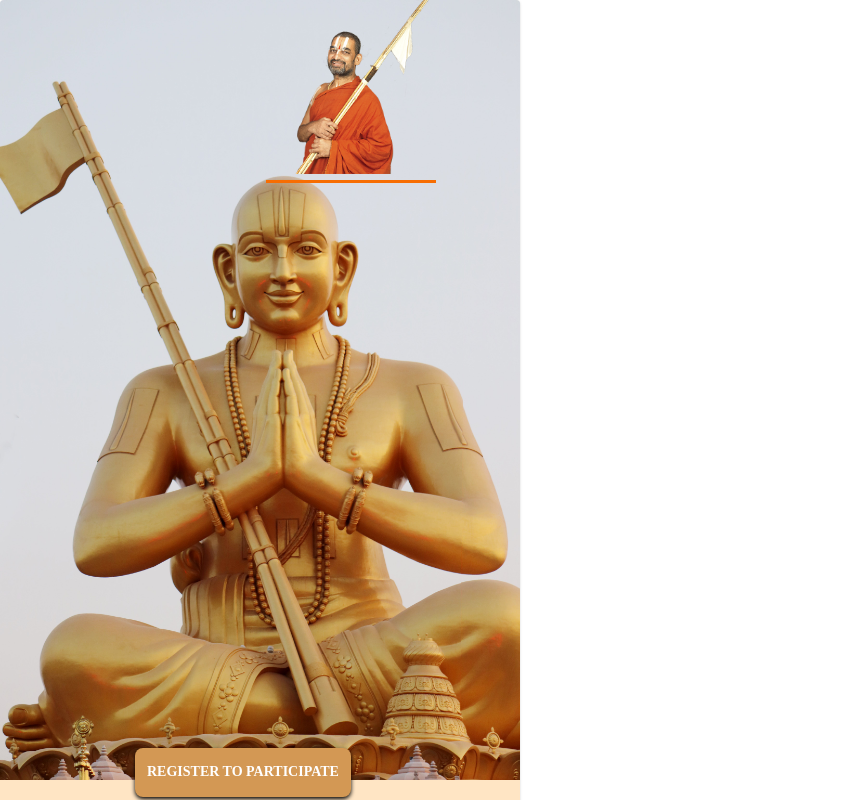
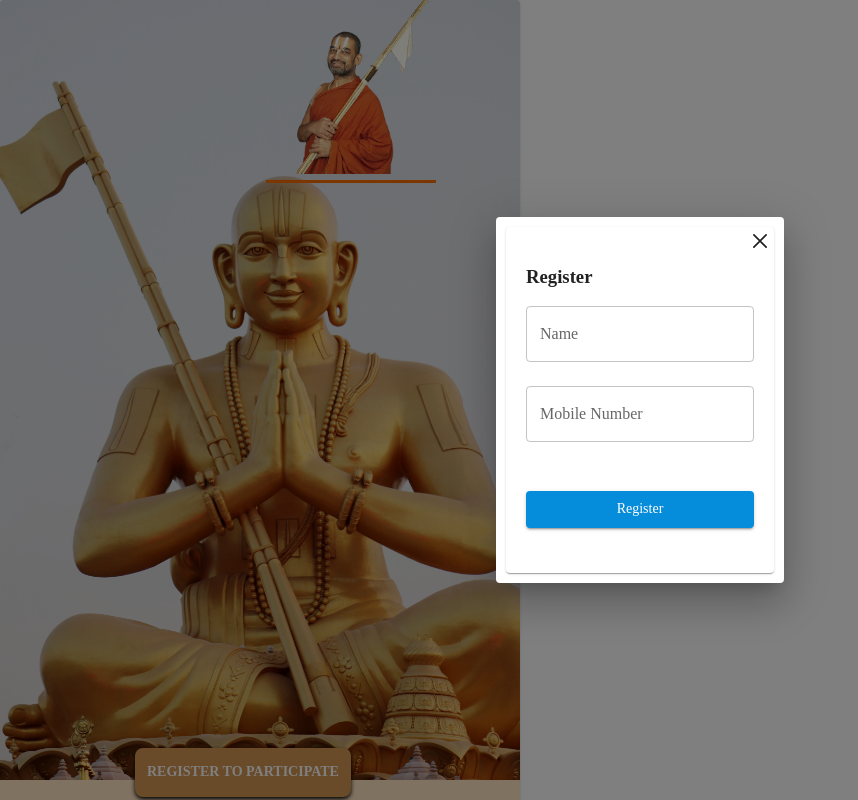
Before and after one commit to Krishna07-developer/Tykoon, a React (Create React App) app: page / in a window 1280 px wide. Shown: the top 800 px of the page, without its empty margins (0-858 px from the left). Built offline with nearby package versions, Linux system fonts and the light colour scheme; a web font is replaced by a local one; what @capgo/capacitor-updater would draw is missing.

Commit message:
Ui changes

```diff
--- a/package.json
+++ b/package.json
@@ -24,7 +24,7 @@
     "react": "^18.2.0",
     "react-color-palette": "^7.1.0",
     "react-dom": "^18.2.0",
-    "react-hook-form": "^7.49.2",
+    "react-hook-form": "^7.50.1",
     "react-icons": "^5.0.1",
     "react-player": "^2.14.1",
     "react-router-dom": "^6.21.1",
--- /dev/null
+++ b/src/api.js
@@ -0,0 +1,21 @@
+export const addNewContact = (async(data) => {
+    return new Promise(async(resolve, reject) => {
+      return new Promise(async(resolve, reject) => {
+        const appUpdateResp = await fetch(`https://www.api.tykoon.io/createSamathaContact`, {
+          "method": "POST",
+          "headers": {
+            "content-type": "application/json",
+            "accept": "application/json"
+          },
+          "body": JSON.stringify(data)
+        }).then((response) => response.json())
+        .then(function(data) {
+          resolve(data)
+        })
+        .catch((error) => {
+          console.log(error)
+          reject(error)
+        })
+      })
+    })
+  })
--- a/src/card-themes/Theme7.jsx
+++ b/src/card-themes/Theme7.jsx
@@ -1,4 +1,4 @@
-import { Button, Box, Paper, Grid,  useMediaQuery, Stack, } from '@mui/material'
+import { Button, Box, Paper, Grid,  useMediaQuery, Stack, Dialog, TextField, Card, } from '@mui/material'
 import { FaUserTie } from "react-icons/fa";
 import { LiaIndustrySolid } from "react-icons/lia";
 import { LuStore } from "react-icons/lu";
@@ -22,7 +22,9 @@ import Instagram from "../assets/instagram.png"
 import Website from "../assets/websiteIcon.png"
 import Call from "../assets/callIcon.png"
 import Email from "../assets/mail.png"
-
+import { useForm } from "react-hook-form"
+import { IoCloseOutline } from "react-icons/io5";
+import {addNewContact} from "../api"
 
 
 
@@ -136,6 +138,11 @@ const HeaderBox = styled(Box)(()=>({
   fontWeight : '700'
 }))
 
+
+const FormCard = styled(Card)(() => ({
+  padding: "20px",
+  maxWidth: '400px'
+}))
 
 
 
@@ -280,16 +287,39 @@ function handleScroll(event) {
 
 
 
+
+
 const Theme7 = (props) => {
-
+  const { register, handleSubmit, reset, formState: { errors } } = useForm();
   const isSmallScreen = useMediaQuery('(max-width : 600px)')
   const [minTimeout, setMinTimeout] = useState(false)
+  const [submitted, setSubmitted] = useState(false)
+  const [open, setOpen] = useState(false);
+  const handleOpen = () => setOpen(true);
+  const handleClose = () => { setOpen(false) };
 
   useEffect(() => {
     setTimeout(() => {
       setMinTimeout(true)
     }, 2000)
+
+    setOpen(true)
   }, [])
+
+  const onFormSubmit = (data) => {
+    const apiParams = {
+      name: data.Name,
+      mobileNo: data.MobileNumber,
+      adtype: 'Participate Kumbh'
+    }
+    addNewContact(apiParams)
+    setTimeout(() => {
+      reset();
+      setSubmitted(true)
+      setOpen(false)
+    }, 1000)
+
+  }
 
   const marginTop = {
     marginTop : isSmallScreen ?  '1vh': '5vh'
@@ -298,8 +328,51 @@ const Theme7 = (props) => {
 
   return (<>
 
+          <UserCard>
 
-          <UserCard>
+          <Dialog
+                  open={open}
+                  onClose={handleClose} >
+                  <IoCloseOutline style={{fontSize:'28px',position:'absolute',right:'10px'}} onClick={handleClose}/>
+                  <FormCard>
+                    <h3>Register</h3>
+                    <form onSubmit={handleSubmit(onFormSubmit)}>
+                      <Box mb={3}>
+                        <TextField
+                          placeholder="Enter Name"
+                          label='Name'
+                          variant="outlined"
+                          name="Name"
+                          fullWidth
+                          {...register("Name", {
+                            required: "Required field"
+                          })}
+                          error={Boolean(errors?.Name)}
+                          helperText={errors?.Name?.message}
+                        />
+                      </Box>
+
+                      <Box mb={3}>
+                        <TextField
+                          placeholder="Enter Mobile Number"
+                          label='Mobile Number'
+                          variant="outlined"
+                          name="MobileNumber"
+                          fullWidth
+                          {...register("MobileNumber", {
+                            required: "Required field"
+                          })}
+                          error={Boolean(errors?.MobileNumber)}
+                          helperText={errors?.MobileNumber?.message}
+                        />
+                      </Box>
+                      <Button type="submit" variant="contained" color="primary" fullWidth sx={{ marginBottom: '25px', marginTop: '25px', marginInline: 'auto' }}>
+                        Register
+                      </Button>
+                    </form>
+                  </FormCard>
+                </Dialog>
+
 
             <ProfileDiv>
                 <Box><img src={JeeyarSwami} alt="" width={'100%'}/></Box>
@@ -319,49 +392,49 @@ const Theme7 = (props) => {
           <Grid container>
             <Grid item xs={3}>
               <NavBox>
-                <a href="https://wa.me/919281079474?text=Hi"><img src={Whatsup} alt=""  style={styles.imgWidth}/></a>
+                <a href="https://wa.me/919281079474?text=Hi" target='_blank'><img src={Whatsup} alt=""  style={styles.imgWidth}/></a>
                 WHATSAPP
               </NavBox>
             </Grid>
             <Grid item xs={3}>
               <NavBox>
-                <a href="tel:/7901422022"><img src={Call} alt=""  style={styles.imgWidth}/></a>
+                <a href="tel:/7901422022" target='_blank'><img src={Call} alt=""  style={styles.imgWidth}/></a>
                 CALL
               </NavBox>
             </Grid>
             <Grid item xs={3}>
               <NavBox>
-                <a href="mailto:contact@statueofequality.org"><img src={Email} alt=""  style={styles.imgWidth}/></a>
+                <a href="mailto:contact@statueofequality.org" target='_blank'><img src={Email} alt=""  style={styles.imgWidth}/></a>
                 EMAIL
               </NavBox>
             </Grid>
             <Grid item xs={3}>
               <NavBox>
-                <a href="https://www.facebook.com/statueofequality"><img src={Facebook} alt=""  style={styles.imgWidth}/></a>
+                <a href="https://www.facebook.com/statueofequality" target='_blank'><img src={Facebook} alt=""  style={styles.imgWidth}/></a>
                 FACEBOOK
               </NavBox>
             </Grid>
             <Grid item xs={3}>
               <NavBox>
-                <a href="https://twitter.com/StatueEquality"><img src={Twitter} alt=""  style={styles.imgWidth}/></a>
+                <a href="https://twitter.com/StatueEquality" target='_blank'><img src={Twitter} alt=""  style={styles.imgWidth}/></a>
                 TWITTER
               </NavBox>
             </Grid>
             <Grid item xs={3}>
               <NavBox>
-                <a href="https://www.instagram.com/statue_of_equality/"><img src={Instagram} alt=""  style={styles.imgWidth}/></a>
+                <a href="https://www.instagram.com/statue_of_equality/" target='_blank'><img src={Instagram} alt=""  style={styles.imgWidth}/></a>
                 INSTAGRAM
               </NavBox>
             </Grid>
             <Grid item xs={3}>
               <NavBox>
-                <a href="https://statueofequality.org/"><img src={Website} alt="" style={styles.imgWidth}/></a>
+                <a href="https://statueofequality.org/" target='_blank'><img src={Website} alt="" style={styles.imgWidth}/></a>
                 WEBSITE
               </NavBox>
             </Grid>
             <Grid item xs={3}>
               <NavBox>
-                <a href="https://www.youtube.com/@Statueofequality"><img src={Youtube} alt="" style={styles.imgWidth}/></a>
+                <a href="https://www.youtube.com/@Statueofequality" target='_blank'><img src={Youtube} alt="" style={styles.imgWidth}/></a>
                 YOUTUBE
               </NavBox>
             </Grid>
@@ -369,13 +442,13 @@ const Theme7 = (props) => {
           </Box>
 
           <Box sx={{display : 'flex', justifyContent : 'space-around' , marginBlock : '10px'}}>
-            <a href="https://www.facebook.com/jeeyarswamy" style={{textDecoration : 'none'}}>
+            <a href="https://www.facebook.com/jeeyarswamy" target='_blank' style={{textDecoration : 'none'}}>
             <ButtonTypeBox>
               Facebook Page
               <img src={Facebook} alt="" style={{width : '50px'}}/>
             </ButtonTypeBox>
             </a>
-              <a href="https://t.me/+gnJOlvrMHK0zZGVl" style={{textDecoration : 'none'}}>
+              <a href="https://t.me/+gnJOlvrMHK0zZGVl" target='_blank' style={{textDecoration : 'none'}}>
               <ButtonTypeBox>
                 Telegram Page
                 <img src={Telegram} alt="" style={{width : '50px'}}/>
```
